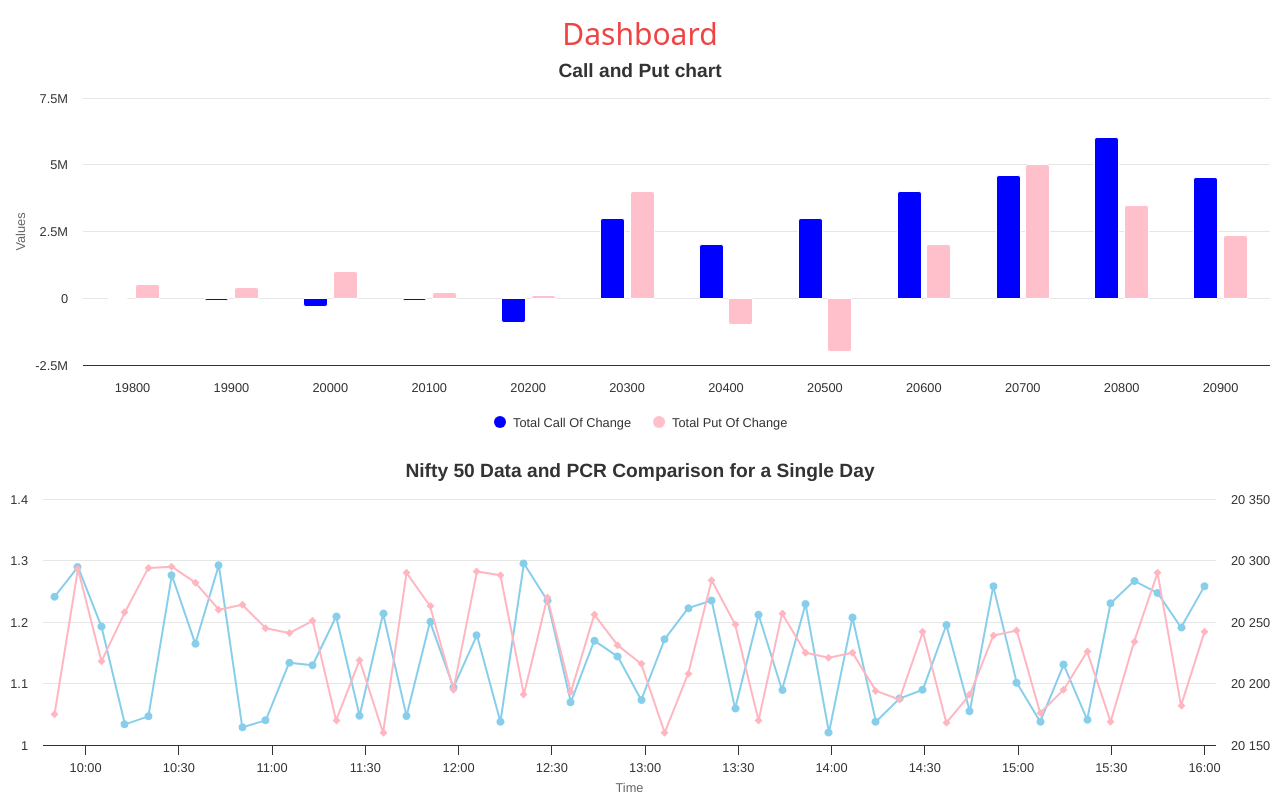
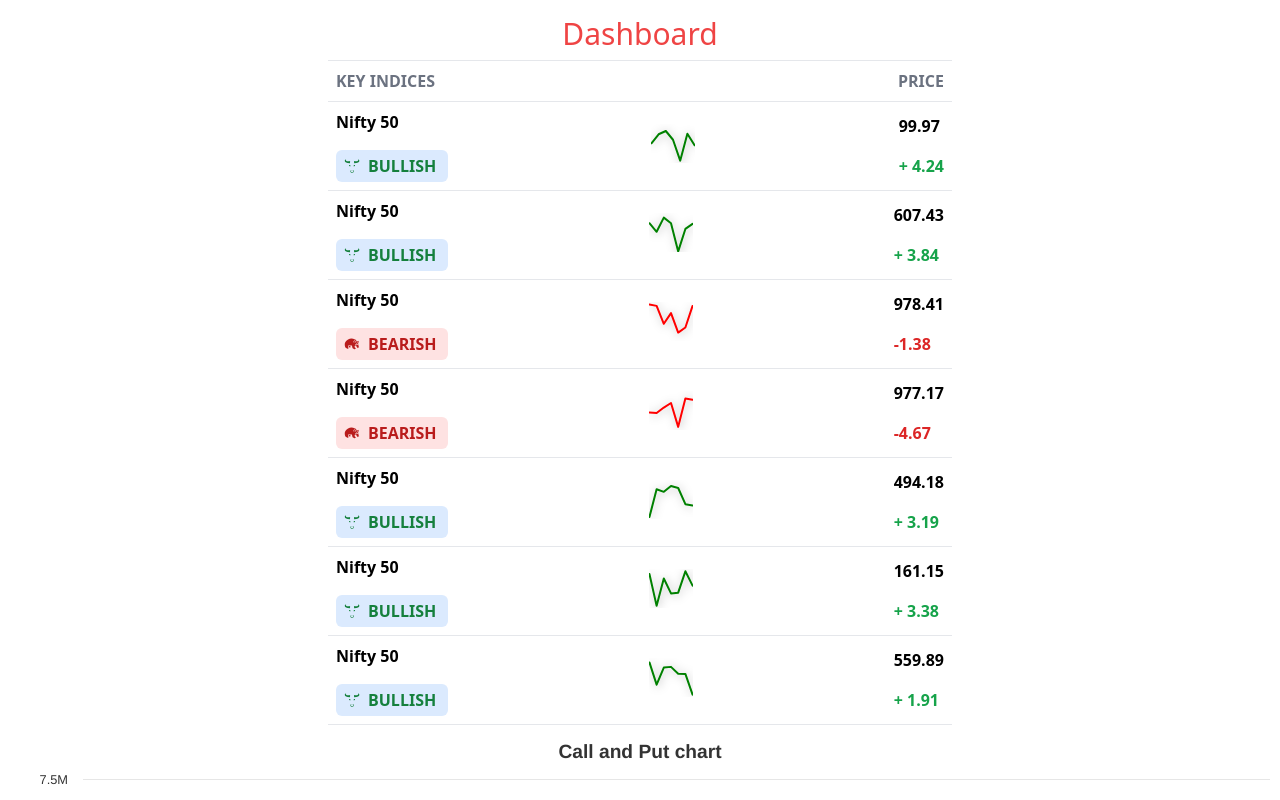
Before and after one commit to pankajVayuz/high-chart, a React (Create React App) app: page / in a window 1280 px wide. Shown: the top 800 px of the page. Built offline with nearby package versions, Linux system fonts and the light colour scheme.

Commit message:
for build

```diff
--- a/package.json
+++ b/package.json
@@ -6,10 +6,12 @@
     "@testing-library/jest-dom": "^5.17.0",
     "@testing-library/react": "^13.4.0",
     "@testing-library/user-event": "^13.5.0",
+    "axios": "^1.6.7",
     "highcharts": "^11.3.0",
     "highcharts-react-official": "^3.2.1",
     "react": "^18.2.0",
     "react-dom": "^18.2.0",
+    "react-icons": "^5.0.1",
     "react-scripts": "5.0.1",
     "web-vitals": "^2.1.4"
   },
--- a/src/App.js
+++ b/src/App.js
@@ -1,35 +1,23 @@
-
-
-import LineChart from './components/LineChart';
-import ColumnChart from './components/ColumnChart';
-import SolarEmploymentChart from './components/SolarEmploymentChart ';
-import DonutChart from './components/DonutChart';
-import StockChartComponent from './components/StockChartComponent ';
-import IntradayStockChart from './components/IntradayStockChart ';
-import MaxPainChart from './components/MaxPainChart ';
-
-
+import LineChart from "./components/LineChart";
+import ColumnChart from "./components/ColumnChart";
+import SolarEmploymentChart from "./components/SolarEmploymentChart ";
+import DonutChart from "./components/DonutChart";
+import KeyIndices from "./components/keyIndicate/KeyIndices";
 
 function App() {
-
-
   return (
     <>
       <h1 className="text-red-500 text-center text-3xl mt-4">Dashboard</h1>
-    <div className='flex flex-col gep-4'>
-  <ColumnChart/>
-  <LineChart/>
+      <div className="flex flex-col gep-4 mb-8">
+        <KeyIndices />
+        <ColumnChart />
+        <LineChart />
         <SolarEmploymentChart />
         <DonutChart
           availableMargin={11000000}
           marginUsed={80000}
           withdrawal={10920000}
         />
-  {/* <StockChartComponent/> */}
-  {/* <IntradayStockChart/> */}
-  {/* <MaxPainChart/> */}
-
-
       </div>
     </>
   );
--- /dev/null
+++ b/src/components/keyIndicate/Card.js
@@ -0,0 +1,30 @@
+import React from 'react'
+import { GiBull } from "react-icons/gi";
+import { GiPolarBear } from "react-icons/gi";
+import LiveRandomDataChart from './LiveRandomDataChart ';
+
+const Card = ({title,indexValue,changeRate,chartData}) => {
+
+    let price = 600;
+  return (
+   <>
+  <div className='flex justify-between items-center'>
+  <div className='flex flex-col gap-4 p-2 '>
+  <span className='font-semibold'>Nifty 50</span>
+   {changeRate<0?<div className={changeRate <0?'w-28 h-8 p-2 bg-red-100 rounded-md flex items-center gap-2':'w-28 h-8 p-2 bg-blue-100 rounded-md flex items-center gap-2'}><GiPolarBear className='text-red-700 font-bold' /><span className='font-bold text-red-700'>BEARISH</span></div>:<div className='w-28 h-8 p-2 bg-blue-100 rounded-md flex items-center gap-2'><GiBull className='text-green-700 font-bold' /><span className='font-bold text-green-700'>BULLISH</span></div>}
+  </div>
+  <div> <LiveRandomDataChart rate={changeRate} chartData={chartData}/> </div>
+  <div className='flex flex-col gap-4 p-2'>
+   <span className='font-semibold'>{indexValue}</span>
+   <span className={changeRate <0? 'font-semibold text-red-600':'font-semibold text-green-600'}>{changeRate<0?"":"+"} {changeRate}</span>
+
+  </div>
+
+  </div>
+  <hr />
+
+   </>
+  )
+}
+
+export default Card
--- /dev/null
+++ b/src/components/keyIndicate/KeyIndices.js
@@ -0,0 +1,67 @@
+import axios from "axios";
+
+import Card from "./Card";
+import { useEffect, useState } from "react";
+
+const KeyIndices = () => {
+  const [data, setData] = useState();
+
+  const generateDummyData = () => {
+    const currentDate = new Date();
+    const dummyData = [];
+
+    for (let i = 0; i < 7; i++) {
+      const chartData = [];
+      for (let j = 0; j < 7; j++) {
+        chartData.push(Math.random() * 10000);
+      }
+
+      dummyData.push({
+        date: currentDate.toLocaleDateString(),
+        indexValue: (Math.random() * 1000).toFixed(2),
+        changeRate: (Math.random() * 10 - 5).toFixed(2), // Generating a random change rate between -5 to 5
+        chartData: chartData,
+      });
+
+      currentDate.setDate(currentDate.getDate() - 1); // Moving to the previous day
+    }
+
+    return dummyData;
+  };
+
+  const nifty50Data = generateDummyData();
+
+  useEffect(() => {
+    if (nifty50Data) {
+      setData(nifty50Data);
+    }
+  }, []);
+
+  console.log("nifty 50 data", data);
+
+  return (
+    <>
+      <div className="w-full flex flex-col justify-center items-center">
+        <div className="w-full md:w-1/2  p-2">
+          <hr />
+          <div className="flex justify-between p-2">
+            <span className="text-gray-500 font-semibold text-gray-400">KEY INDICES</span>
+            <span className="text-gray-500 font-semibold text-gray-400">PRICE</span>
+          </div>
+          <hr />
+
+          {data &&
+            data.map((value) => (
+              <Card
+                indexValue={value.indexValue}
+                changeRate={value.changeRate}
+                chartData={value.chartData}
+              />
+            ))}
+        </div>
+      </div>
+    </>
+  );
+};
+
+export default KeyIndices;
--- /dev/null
+++ b/src/components/keyIndicate/LiveRandomDataChart .js
@@ -0,0 +1,62 @@
+import React from 'react';
+import Highcharts from 'highcharts';
+import HighchartsReact from 'highcharts-react-official';
+
+const LineChart = ({rate,chartData}) => {
+  // Define the rate
+//   const rate = 600; // Change this to your desired rate
+
+
+  const color =  rate<0 ? 'red' : 'green';
+
+  const options = {
+    chart: {
+      type: 'line',
+      height: 64, // Set the height to 64px
+      width: 64, // Set the width to 64px
+    },
+    title: {
+      text: null, // Hide the chart title
+    },
+    xAxis: {
+      visible: false, // Hide the x-axis
+    },
+    yAxis: {
+      visible: false, // Hide the y-axis
+    },
+    legend: {
+      enabled: false, // Hide the legend
+    },
+    credits: {
+      enabled: false // Hide the Highcharts logo
+    },
+    plotOptions: {
+      series: {
+        marker: {
+          enabled: false, // Hide data markers
+        },shadow: {
+          color: 'rgba(0,0,0,0.3)', // Shadow color
+          offsetX: 1, // Horizontal offset
+          offsetY: 1, // Vertical offset
+          opacity: 0.8, // Shadow opacity
+          width: 10 // Shadow width
+        }
+      },
+    },
+    series: [{
+      data: chartData,
+      color: color,
+    }],
+  };
+
+  return (
+    <div style={{ height: '64px', width: '64px' }}>
+      <HighchartsReact
+        highcharts={Highcharts}
+        options={options}
+      />
+    </div>
+  );
+};
+
+export default LineChart;
```
Also changed, not shown: 1 other file (tests, documents, lock files or other folders). Lines whose indentation alone changed are shown as unchanged.
